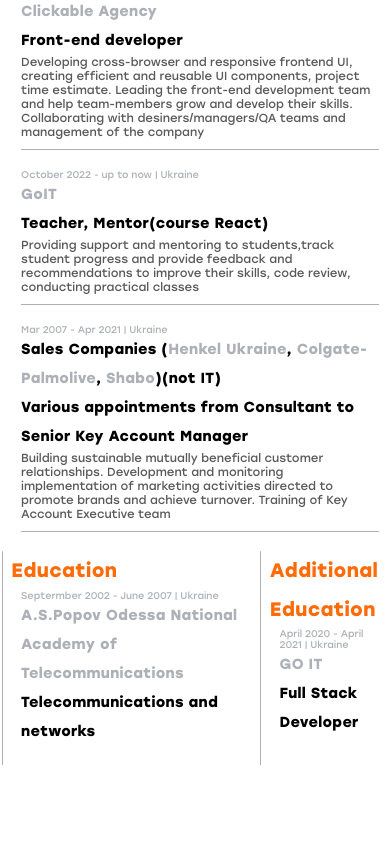
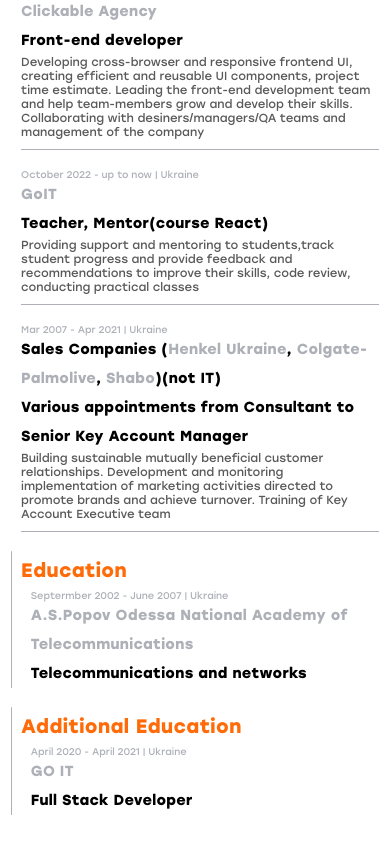
Before and after one commit to AslanovRustam/CV-Aslanov-Rustam, a React (Create React App) app: page / in a window 390 px wide. Shown: the part 1847-2689 px from the top of the page. Before the commit the page ends 2620 px from the top, so only its background shows below. Built offline with nearby package versions, Linux system fonts and the light colour scheme.

Commit message:
upd styles for mob education section

```diff
--- a/src/components/Education/education.module.css
+++ b/src/components/Education/education.module.css
@@ -40,6 +40,10 @@
   color: var(--black);
 }
 @media screen and (max-width: 426px) {
+  .section {
+    display: block;
+    padding: 0 2em;
+  }
   .container {
     font-size: 2em;
   }
```
